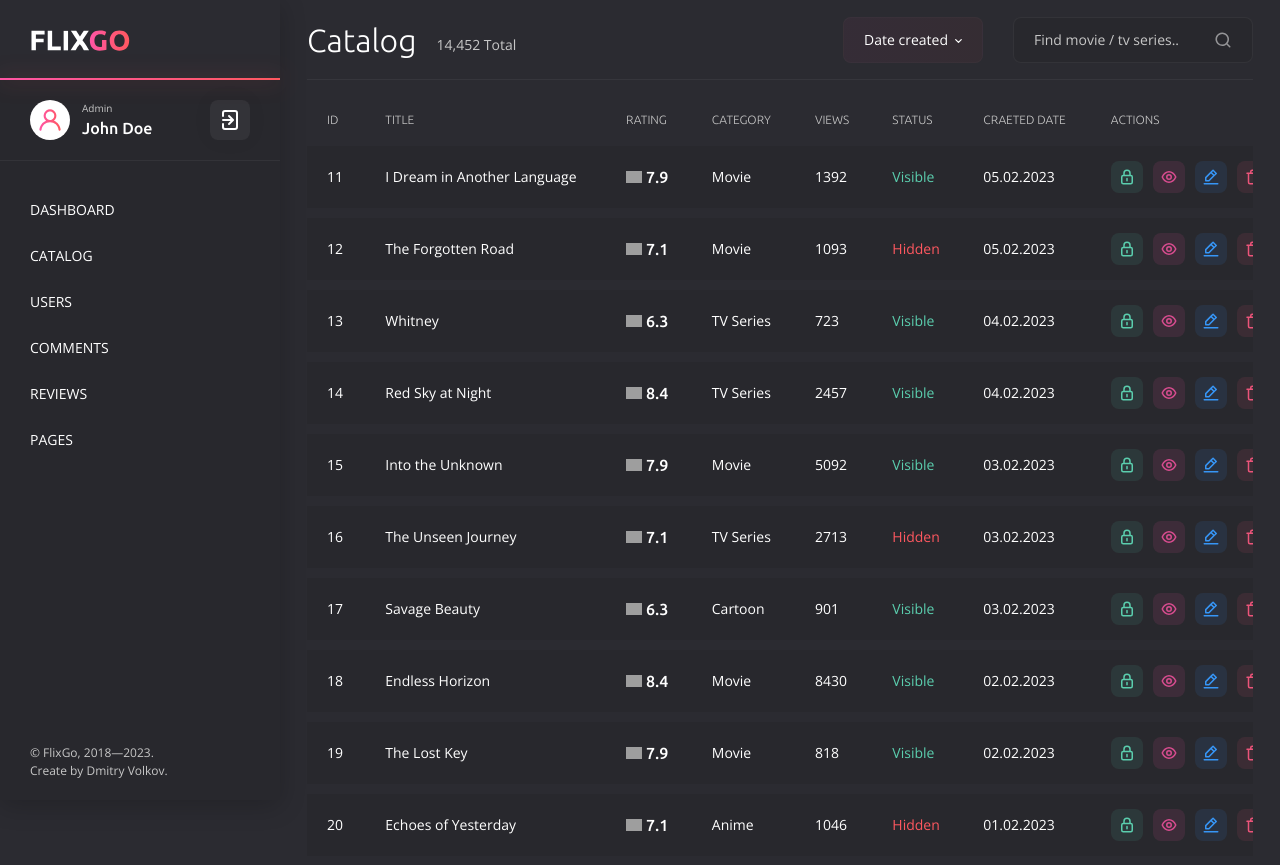
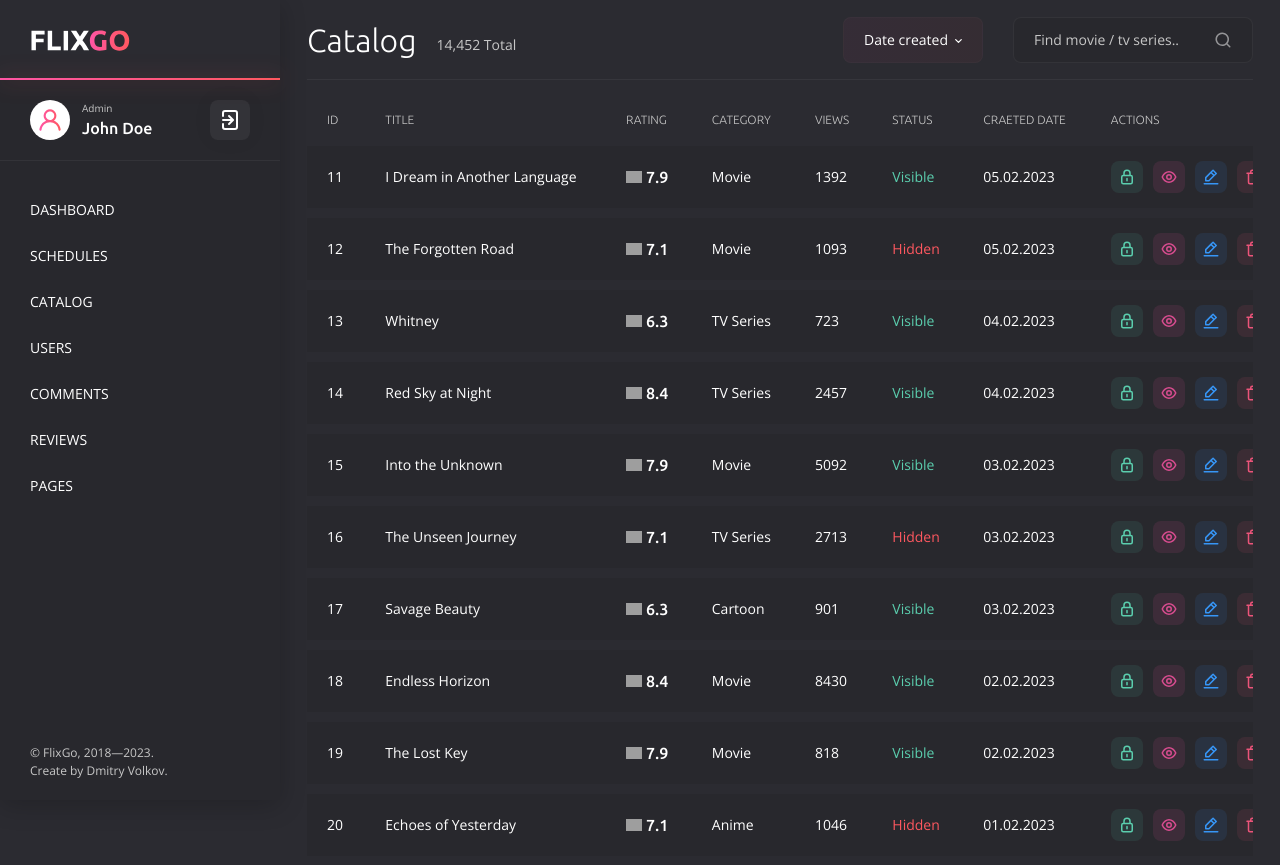
Before and after one commit to jackblue19/galacine, an ASP.NET Core app: page /Admin/Catalog in a window 1280 px wide. Shown: the top 865 px of the page. Run offline with ASP.NET Core 8, Linux system fonts and the light colour scheme; some libraries are stand-ins or nearby versions; grey boxes are pictures that could not be loaded.

Commit message:
fixupdate

```diff
--- a/Cinema/Web/Pages/Admin/Schedules/Create.cshtml.cs
+++ b/Cinema/Web/Pages/Admin/Schedules/Create.cshtml.cs
@@ -4,6 +4,7 @@ using Microsoft.AspNetCore.Mvc;
 using Microsoft.AspNetCore.Mvc.RazorPages;
 using Application.Interfaces.Repositories;
 using Application.Interfaces.Services;
+using Application.Interfaces;
 
 namespace Web.Pages.Admin.Schedules
 {
--- a/Cinema/Web/Pages/Admin/Schedules/Edit.cshtml.cs
+++ b/Cinema/Web/Pages/Admin/Schedules/Edit.cshtml.cs
@@ -1,3 +1,4 @@
+using Application.Interfaces;
 using Application.Interfaces.Repositories;
 using Application.Interfaces.Services;
 using Data.Entities;
--- a/Cinema/Web/Pages/Shared/_SideBarAdmin.cshtml
+++ b/Cinema/Web/Pages/Shared/_SideBarAdmin.cshtml
@@ -4,6 +4,12 @@
 		<a href="/Admin/Index" class="sidebar__nav-link">
 			<!-- SVG icon -->
 			Dashboard
+		</a>
+	</li>
+	<li class="sidebar__nav-item">
+		<a href="/Admin/Schedules/Index" class="sidebar__nav-link">
+			<!-- SVG icon -->
+			Schedules
 		</a>
 	</li>
 	<li class="sidebar__nav-item">
--- a/Cinema/Web/Program.cs
+++ b/Cinema/Web/Program.cs
@@ -31,11 +31,11 @@ builder.Services.AddScoped<IGenreRepository, GenreRepository>();
 builder.Services.AddScoped<IMovieRepository, MovieRepository>();
 builder.Services.AddScoped<IMovieDetailRepository, MovieDetailRepository>();
 builder.Services.AddScoped<IRoleRepository, RoleRepository>();
-
+builder.Services.AddScoped<IScheduleRepository, SchudelesRepository>();
 // Add Scoped - service
 builder.Services.AddScoped<IAuthService, AuthService>();
 builder.Services.AddScoped<IUserService, UserService>();
-
+builder.Services.AddScoped<ISchedulesService, SchedulesService>();
 
 // Cookies - Sessions
 builder.Services.AddDistributedMemoryCache();
```
